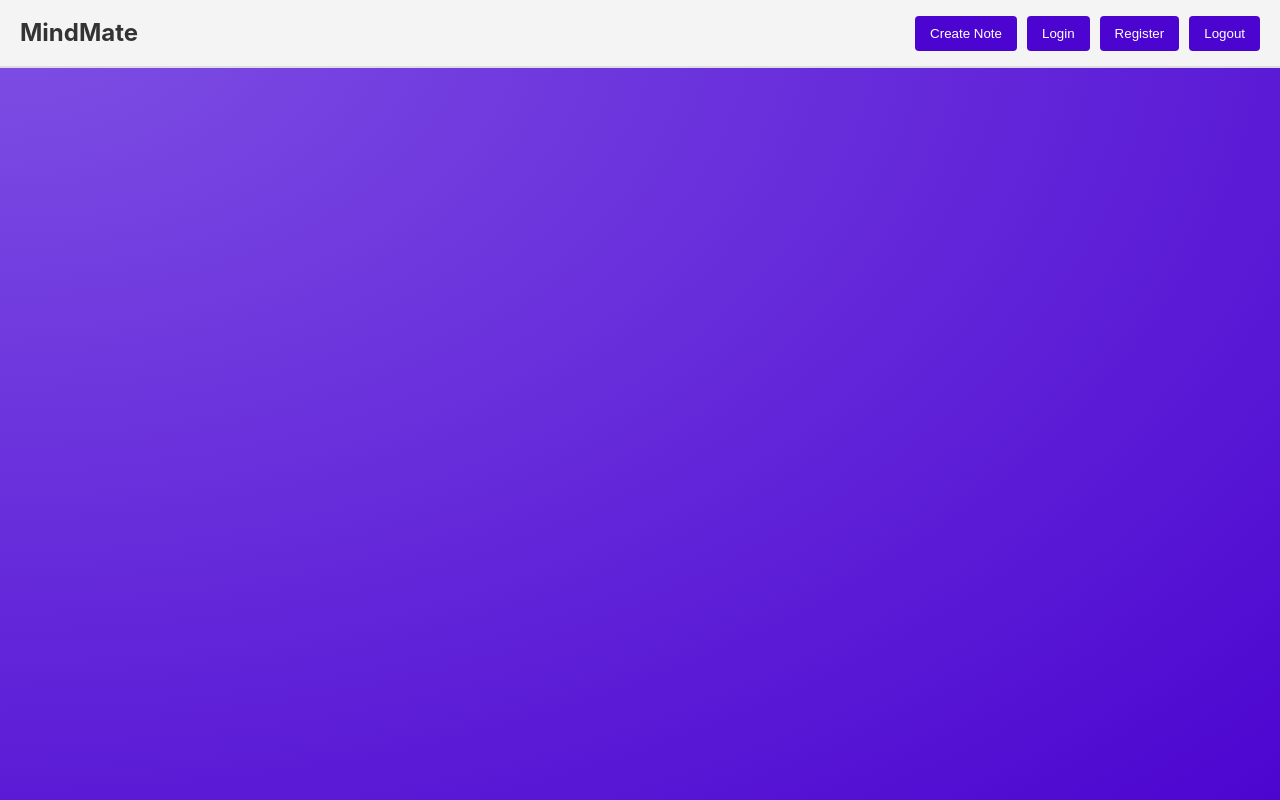
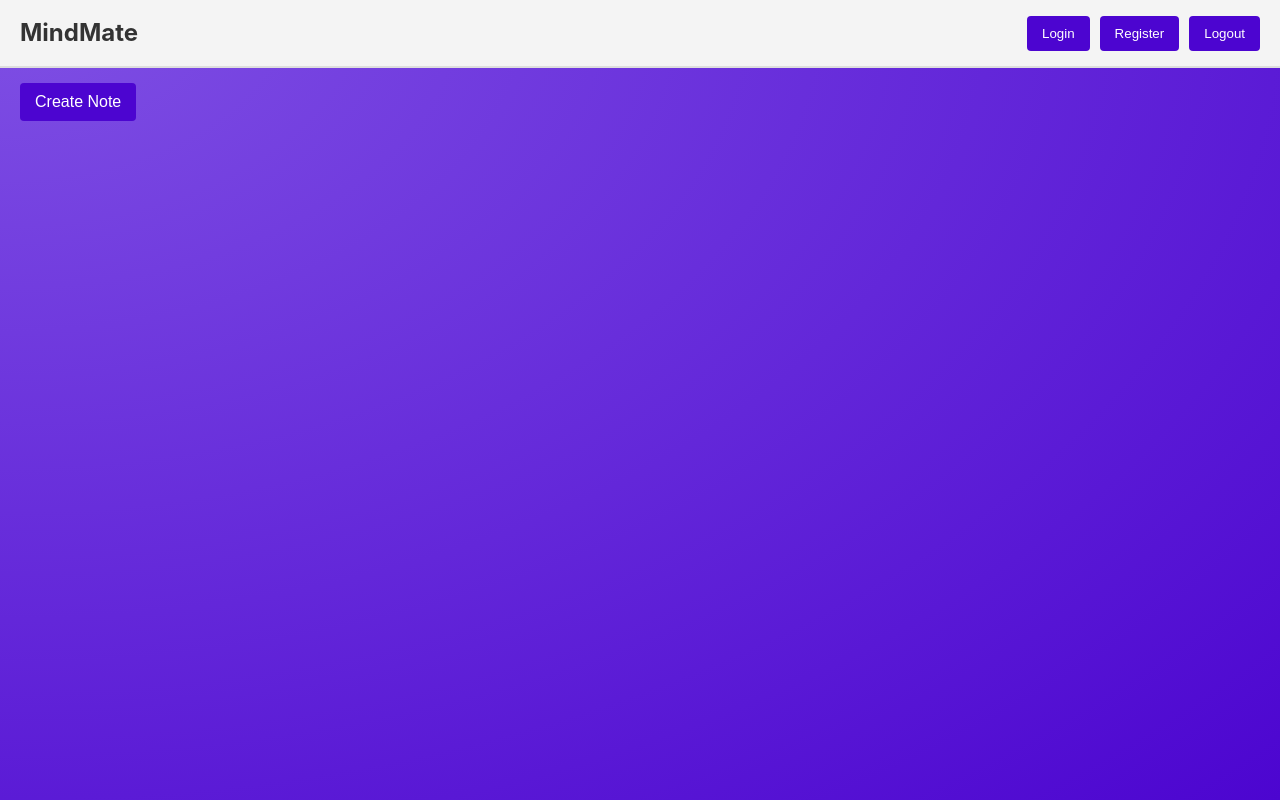
Before and after one commit to MindMate-PEC/MindMate, a React (Vite) app: page / in a window 1280 px wide. Built offline with nearby package versions, Linux system fonts and the light colour scheme.

Commit message:
changed create note position

```diff
--- a/src/App.jsx
+++ b/src/App.jsx
@@ -10,21 +10,17 @@ function App() {
   const [modalVisible, setModalVisible] = useState(false);
   const [isLoginVisible, setIsLoginVisible] = useState(false);
   const [isRegisterVisible, setIsRegisterVisible] = useState(false);
-  const [isLogoutVisible, setIsLogoutVisible] = useState(false);
 
   function hideModalVisible(event) {
     setModalVisible(false);
     setIsLoginVisible(false);
     setIsRegisterVisible(false);
-    setIsLogoutVisible(false);
   }
 
   function showModalVisible(event) {
-    setModalVisible(true);
-  }
-
-  function showLogoutVisible(event) {
-    setLogoutVisible(true);
+    if (localStorage.getItem("userId")) {
+      setModalVisible(true);
+    }
   }
 
   function showLoginModal(event) {
@@ -43,12 +39,12 @@ function App() {
   return (
     <>
       <MainHeader
-        onCreatePost={showModalVisible}
         onLogin={showLoginModal}
         onRegister={showRegisterModal}
         logout={logout}
       />
-      <PostList onStopPosting={hideModalVisible} isPosting={modalVisible} />
+      <button className={styles.headerButton} onClick={showModalVisible}>Create Note</button>
+      <PostList onStopPosting={hideModalVisible} showModalVisible = {showModalVisible} isPosting={modalVisible} />
 
       {modalVisible && <Modal onStopPosting={hideModalVisible} />}
       {isLoginVisible && <Login onClose={hideModalVisible} />}
--- a/src/App.module.css
+++ b/src/App.module.css
@@ -1,15 +1,48 @@
-/* globals.css
-body {
-    margin: 0;
-    font-family: Arial, sans-serif;
-    background-color: #f9f9f9;
+/* Reset focus outline, border, and box-shadow */
+.button,
+.headerButton {
+  background-color: #4c05d0;
+  color: white;
+  border: none; /* Removes border */
+  padding: 10px 15px;
+  cursor: pointer;
+  border-radius: 4px;
+  transition: background-color 0.3s ease;
+  outline: none !important; /* Removes focus outline */
+  box-shadow: none !important; /* Removes box-shadow */
+}
+
+/* Remove any pseudo-elements or unwanted styles */
+.button::before,
+.button::after {
+  content: none !important; /* Disables pseudo-elements */
+}
+
+/* On hover, change the background */
+.button:hover,
+.headerButton:hover {
+  background-color: #0056b3; /* Change color on hover */
+}
+
+/* Focus state */
+.button:focus,
+.headerButton:focus {
+  outline: none !important; /* Ensure outline is removed */
+  box-shadow: none !important; /* Ensure no box-shadow */
+}
+
+/* Additional styles for the button in header */
+.headerButton {
+  margin-top: 15px;
+  font-size: 1rem;
+  margin-left: 20px;
+}
+
+/* For mobile responsiveness if needed */
+@media (max-width: 600px) {
+  .button,
+  .headerButton {
+    width: 100%;
+    padding: 12px;
   }
-
-  button {
-    font-family: inherit;
-  }
-
-  input, textarea {
-    font-family: inherit;
-  }
-   */
+}
--- a/src/Components/MainHeader.jsx
+++ b/src/Components/MainHeader.jsx
@@ -1,50 +1,12 @@
-// import { MdPostAdd, MdMessage } from 'react-icons/md';
-
-// import classes from './MainHeader.module.css';
-
-// function MainHeader(props) {
-//   return (
-//     <header className={classes.header}>
-//       <h1 className={classes.logo}>
-//         <MdMessage />
-//         React Poster
-//       </h1>
-//       <p>
-//         <button className={classes.button} onClick={props.onCreatePost}>
-//           <MdPostAdd size={18} />
-//           New Post
-//         </button>
-//       </p>
-//     </header>
-//   );
-// }
-
-// export default MainHeader;
-
-
-// import React from 'react';
-// import classes from './MainHeader.module.css';
-// function MainHeader({ onCreatePost, onLogin, onRegister }) {
-//   return (
-//     <header>
-//       <h1>My Notes App</h1>
-//       <button onClick={onCreatePost}>Create Note</button>
-//       <button onClick={onLogin}>Login</button>
-//       <button onClick={onRegister}>Register</button>
-//     </header>
-//   );
-// }
-
 // MainHeader.jsx
 import React from 'react';
 import styles from './MainHeader.module.css'; // Import the CSS module
 
-function MainHeader({ onCreatePost, onLogin, onRegister, logout }) {
+function MainHeader({ onLogin, onRegister, logout }) {
   return (
     <header className={styles.header}>
       <h1 className={styles.title}>MindMate</h1>
       <div className={styles.buttonGroup}>
-        <button className={styles.button} onClick={onCreatePost}>Create Note</button>
         <button className={styles.button} onClick={onLogin}>Login</button>
         <button className={styles.button} onClick={onRegister}>Register</button>
         <button className={styles.button} onClick={logout}>Logout</button>
--- a/src/Components/Modal.module.css
+++ b/src/Components/Modal.module.css
@@ -12,7 +12,7 @@
   .modal {
     position: fixed;
     top: 50%;
-    left: 50%;
+    left: 30%;
     transform: translate(-50%, -50%);
     background-color: #fff;
     border: none; /* Explicitly remove the border */
--- a/src/Components/NewPost.jsx
+++ b/src/Components/NewPost.jsx
@@ -13,17 +13,13 @@ function NewPost(props) {
   }
   async function onSubmit(event) {
     event.preventDefault();
-    // const PostData = {
-    //   body: enteredBody,
-    //   author: enteredAuthor
-    // }
-    // console.log(PostData);
 
     try {
       // Fetch the userId from localStorage
       const userId = localStorage.getItem("userId");
       if (!userId) {
-        throw new Error("User ID is missing. Please log in again.");
+        // alert("User ID is missing. Please log in again.");
+        window.location.reload();
       }
       // console.log("userId", userId);
       // Call the createNote API
--- a/src/Components/PostList.jsx
+++ b/src/Components/PostList.jsx
@@ -1,22 +1,19 @@
-import Post from './Post';
-import classes from './PostList.module.css';
-import NewPost from './NewPost';
-import { useState, useEffect } from 'react';
-import Modal from './Modal';
-import { fetchNotes } from '../api'; // Import the fetchNotes function
+import Post from "./Post";
+import classes from "./PostList.module.css";
+import NewPost from "./NewPost";
+import { useState, useEffect } from "react";
+import Modal from "./Modal";
+import { fetchNotes } from "../api"; // Import the fetchNotes function
 
 function PostList(props) {
   const [notes, setNotes] = useState([]);
   const [token, setToken] = useState(null);
   const [userId, setUserId] = useState(null);
 
-  // Use useEffect to check for token and userId on component mount
   useEffect(() => {
-    // Fetch token and userId from localStorage
-    const storedToken = localStorage.getItem('token');
-    const storedUserId = localStorage.getItem('userId');
+    const storedToken = localStorage.getItem("token");
+    const storedUserId = localStorage.getItem("userId");
 
-    // If no token or userId found, do nothing
     if (!storedToken || !storedUserId) {
       return;
     }
@@ -28,14 +25,14 @@ function PostList(props) {
     async function loadNotes() {
       try {
         const data = await fetchNotes(storedToken, storedUserId);
-        setNotes(data); // Assuming `data` contains the list of notes
+        setNotes(data);
       } catch (err) {
-        console.error('Failed to fetch notes:', err);
+        console.error("Failed to fetch notes:", err);
       }
     }
 
-    loadNotes(); // Call the function to load notes
-  }, []); // Empty dependency array to run only on component mount
+    loadNotes();
+  }, []);
 
   let modalContent;
 
@@ -47,22 +44,23 @@ function PostList(props) {
     );
   }
 
-  // If no token/userId found or no notes, show nothing
   if (!token || !userId) {
-    return null; // Render nothing
+    return null;
   }
 
   return (
     <>
       {modalContent}
       <ul className={classes.posts}>
-        {notes.length > 0 ? (
+        {notes.length &&
           notes.map((note) => (
             <Post key={note.id} author={note.heading} body={note.content} />
-          ))
-        ) : (
-          <p></p>
-        )}
+          ))}
+        <li className={classes.buttonContainer}>
+          {/* <button className={classes.button} onClick={props.showModalVisible}>
+            Create Note
+          </button> */}
+        </li>
       </ul>
     </>
   );
--- a/src/Components/PostList.module.css
+++ b/src/Components/PostList.module.css
@@ -1,10 +1,35 @@
 .posts {
   list-style: none;
-    max-width: 50rem;
+  max-width: 70rem;
   margin: 1rem auto;
   padding: 1rem 0;
   display: grid;
   gap: 1rem;
-    grid-template-columns: repeat(3, 30%);
+  grid-template-columns: repeat(4, 1fr); /* Ensure columns are evenly spaced */
+  grid-auto-rows: minmax(100px, auto); /* Ensure rows auto-expand */
   justify-content: center;
 }
+
+.buttonContainer {
+  grid-column: span 3; /* Make button span across all columns */
+  display: flex;
+  justify-content: center; /* Center the button horizontally */
+}
+
+.button {
+  font-size: medium;
+  background-color: #4c05d0;
+  color: white;
+  border: none;
+  padding: 1rem;
+  cursor: pointer;
+  border-radius: 4px;
+  transition: background-color 0.3s ease;
+  text-align: center;
+  width: 100%; /* Make the button fill the entire space */
+  max-width: 20rem;
+}
+
+.button:hover {
+  background-color: #0056b3;
+}
```
Lines whose indentation alone changed are shown as unchanged.
